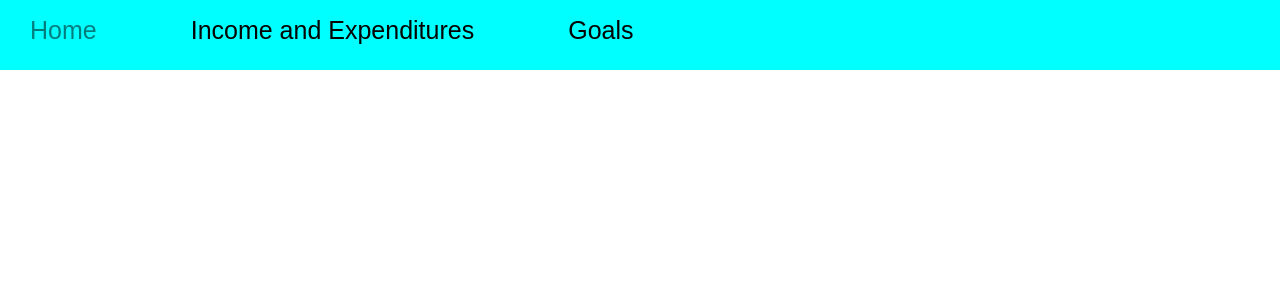
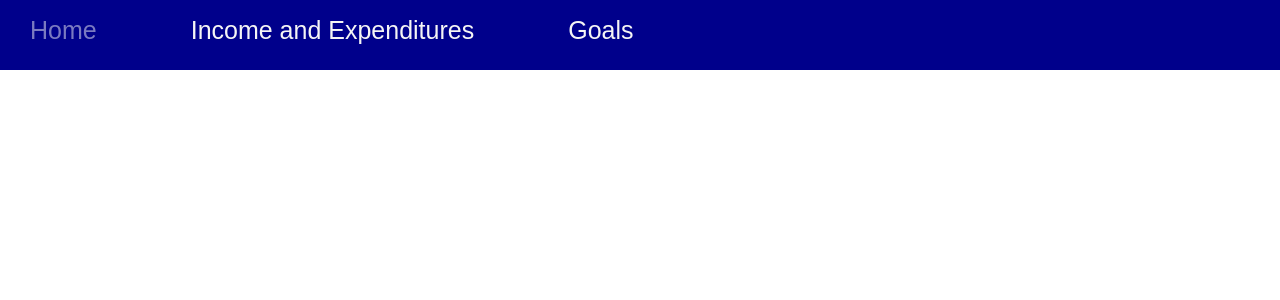
Before and after one commit to tylerbeckb/Budget_tracker, a Flask app: page / in a window 1280 px wide. Shown: the top 300 px of the page. Run offline with Flask 3, Linux system fonts and the light colour scheme.

Commit message:
feat: colour for all text

```diff
--- a/app/static/stylesheet.css
+++ b/app/static/stylesheet.css
@@ -3,14 +3,14 @@ nav {
     width: 100%;
     position: fixed;
     z-index: 1;
-    background-color: aqua;
+    background-color: darkblue;
     height: 70px;
 }
 
 nav a {
     float: left;
     text-align: center;
-    color: black;
+    color: whitesmoke;
     padding: 5px;
     padding-left: 30px;
     padding-right: 5%;
@@ -27,4 +27,5 @@ nav a:hover {
     font-family: Arial, Helvetica, sans-serif;
     font-size: 25px;
     line-height: 2;
+    color: black;
 }
```
